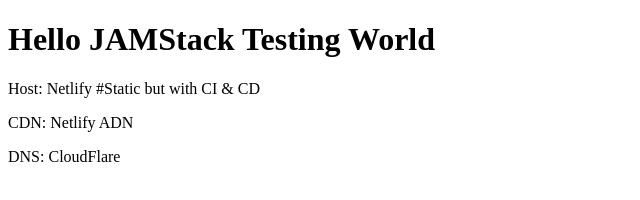
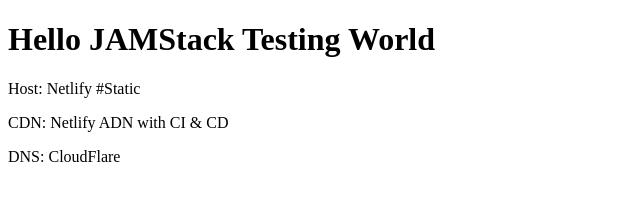
Before and after one commit to IamManchanda/test-jamstack, a plain HTML site: page index.html in a window 1280 px wide. Shown: the whole page, without its empty margins (0-640 px from the left). Drawn offline with Linux system fonts and the light colour scheme.

```diff
--- a/index.html
+++ b/index.html
@@ -8,8 +8,8 @@
 </head>
 <body>
   <h1>Hello JAMStack Testing World</h1>
-  <p>Host: Netlify #Static but with CI & CD</p>
-  <p>CDN: Netlify ADN</p>
+  <p>Host: Netlify #Static</p>
+  <p>CDN: Netlify ADN with CI & CD</p>
   <p>DNS: CloudFlare</p>
 </body>
 </html>
```
